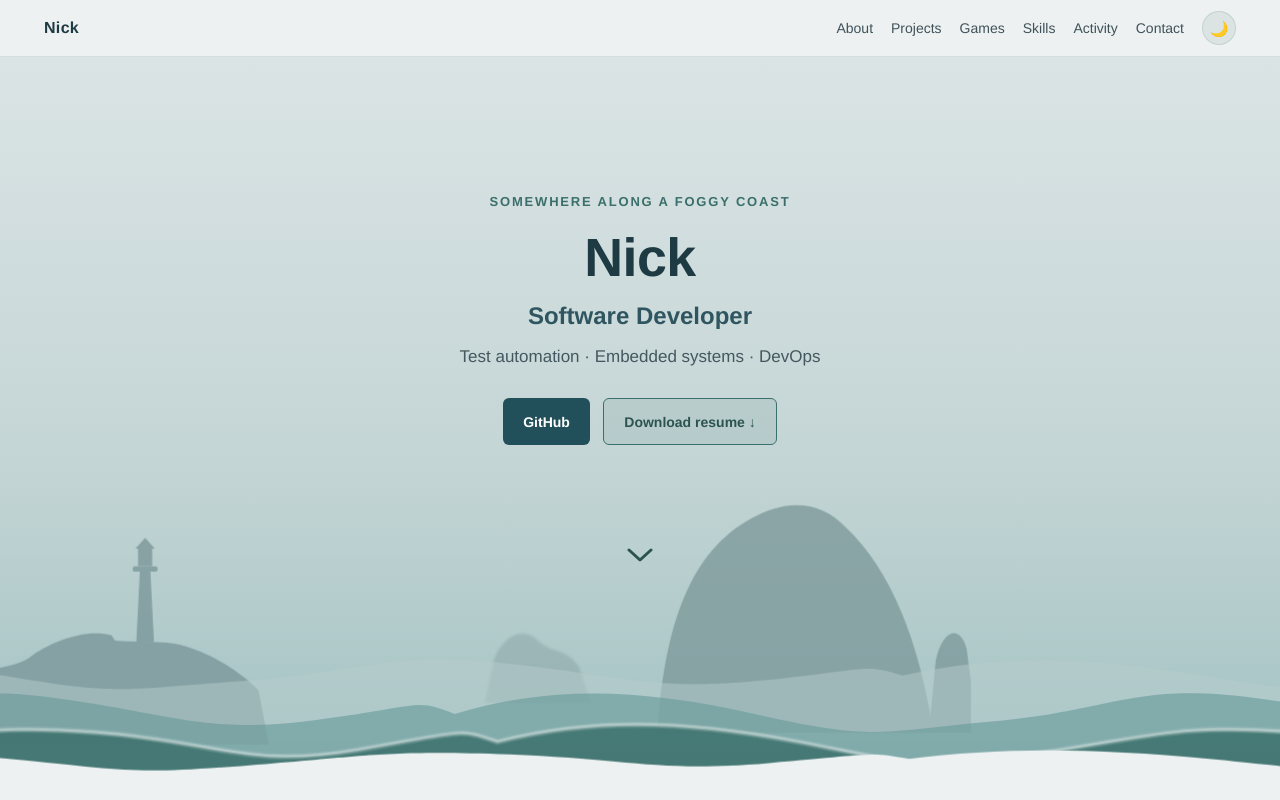
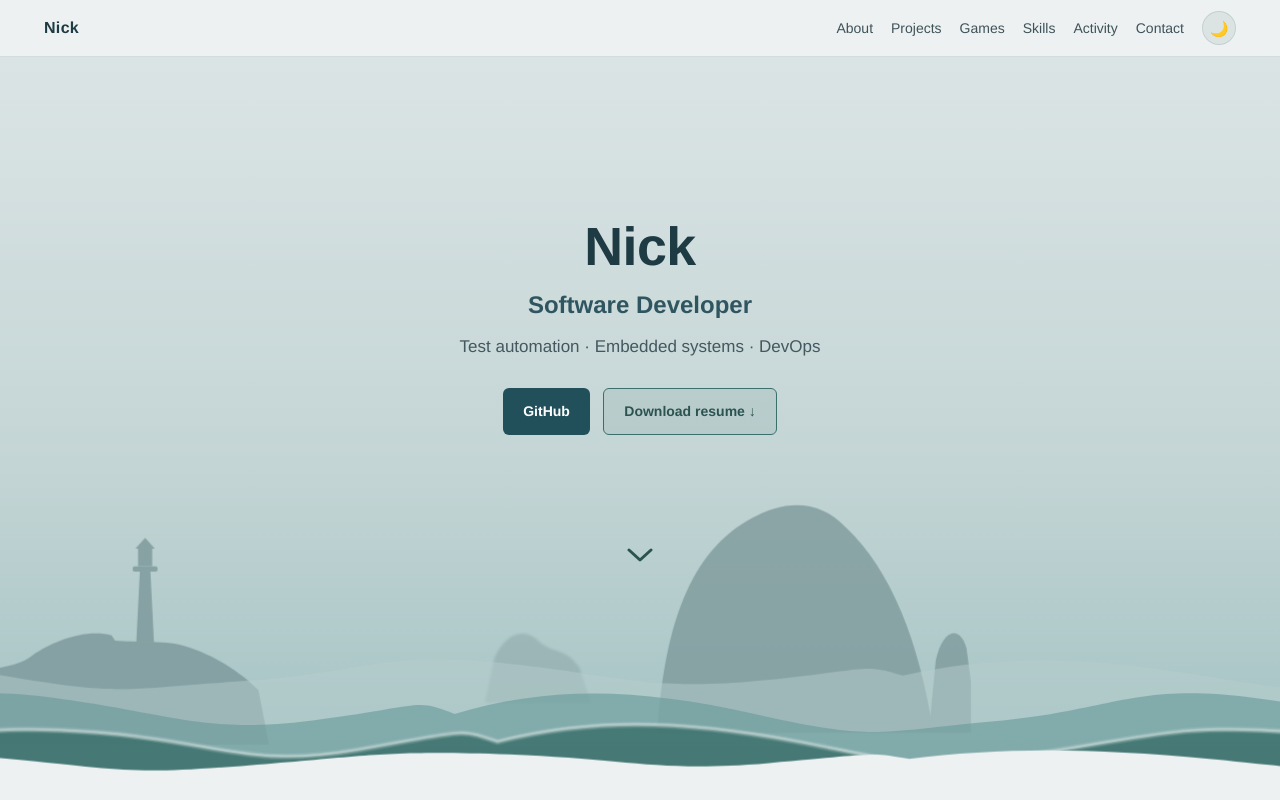
Before and after one commit to FelixFalling/FelixFallingCoolSite, a Next.js app: page /FelixFallingCoolSite/ in a window 1280 px wide. Shown: the top 800 px of the page. Built offline with nearby package versions, Linux system fonts and the light colour scheme; no server answers.

Commit message:
location

```diff
--- a/src/data/resume.ts
+++ b/src/data/resume.ts
@@ -94,7 +94,7 @@ export function primaryProjectLink(project: Project): { label: string; href: str
 export const resume: Resume = {
   name: "Nick",
   jobTitle: "Software Developer",
-  location: "Somewhere along a foggy coast",
+  //location: "Somewhere along a foggy coast",
   specialties: "Test automation · Embedded systems · DevOps",
   about:
     "I build software with a tester's mindset - automation, validation, and " +
```
